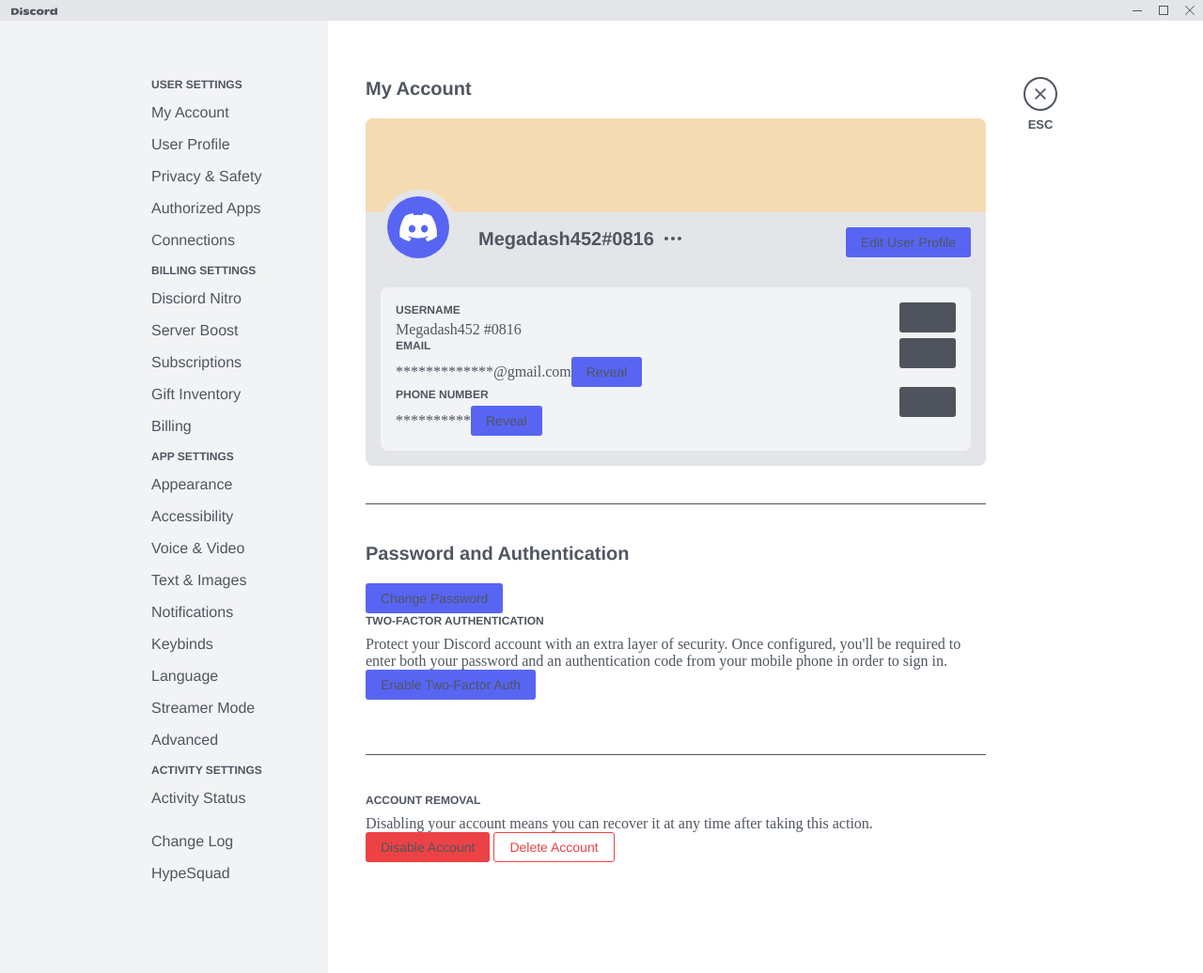
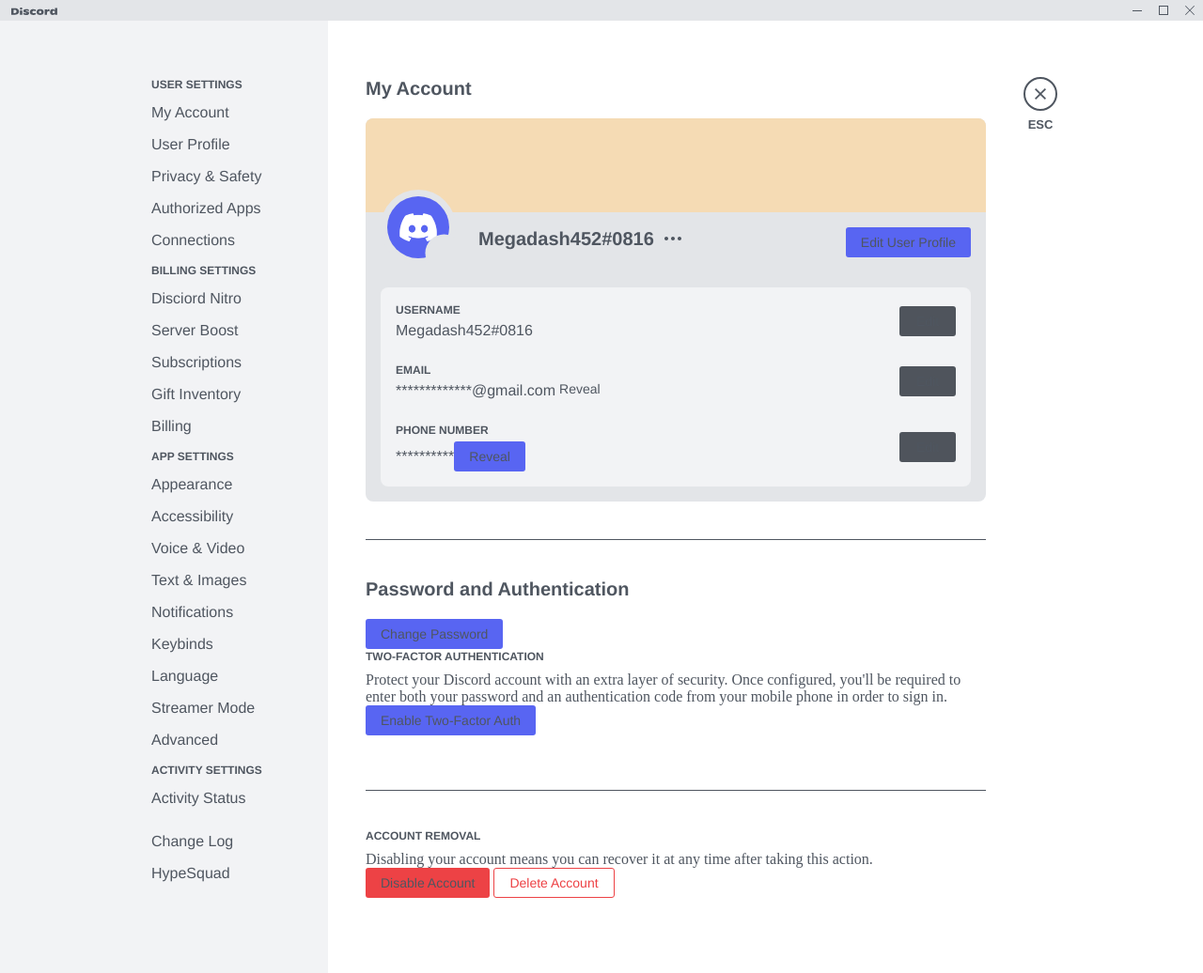
Before and after one commit to Megadash452/Discord-Theme-Maker, a PHP site: page /themes/settings/index.html in a window 1280 px wide. Shown: the whole page at 94% size. Run offline with PHP 8.4, Linux system fonts and the light colour scheme; style sheets or scripts are compiled from the project's sources.

Commit message:
styling settings

```diff
--- a/style/css/settings.css
+++ b/style/css/settings.css
@@ -25,55 +25,18 @@ body.dark {
   --active-col: #fff;
   --active-bg: #4f545c3d;
   --second-active-bg: #4f545c52;
+  --link-col: #00aff4;
   --scrollbar-col: var(--main-bg);
-  --scrollbar-bg: #2f3136;
+  --scrollbar-bg: #2e3338;
   --logo-col: #72767d;
   --logo-darker-col: #72767d4d;
   --divider-col: #ffffff0f;
 }
 
-::-webkit-scrollbar {
-  width: 16px;
-  height: 16px;
-}
-
-::-webkit-scrollbar-track {
-  background-color: #2e3338;
-}
-
-::-webkit-scrollbar-thumb {
-  min-height: 40px;
-  background-color: var(--scrollbar-col);
-}
-
-::-webkit-scrollbar-track, ::-webkit-scrollbar-thumb {
-  background-clip: padding-box;
-  border: 4px solid #0000;
-  border-radius: 8px;
-}
-
-::-webkit-scrollbar-corner {
-  background-color: #0000;
-}
-
-.thin-scroll::-webkit-scrollbar {
-  width: 8px;
-  height: 8px;
-}
-.thin-scroll::-webkit-scrollbar-track {
-  border-color: #0000;
-  background-color: #0000;
-  border: 2px solid #0000;
-}
-.thin-scroll::-webkit-scrollbar-thumb {
-  min-height: 40px;
-  background-color: var(--scrollbar-col);
-  background-clip: padding-box;
-  border: 2px solid #0000;
-  border-radius: 4px;
-}
-.thin-scroll::-webkit-scrollbar-corner {
-  background-color: #0000;
+header {
+  --col: $main-col;
+  color: var(--col);
+  background: var(--main-bg);
 }
 
 body {
@@ -105,14 +68,9 @@ body #top-bar button:active.close-app {
 }
 body #main-wrapper .sidebar .scroller {
   background: var(--secondary-bg);
-  scrollbar-color: #0000 #0000;
-}
-body #main-wrapper .sidebar .scroller:hover {
-  scrollbar-color: var(--scrollbar-col) #0000;
 }
 body #main-wrapper .content .scroller {
   background: var(--primary-bg);
-  scrollbar-color: var(--scrollbar-col) var(--scrollbar-bg);
 }
 body #main-wrapper .content .tools button {
   color: var(--primary-col);
@@ -164,26 +122,111 @@ body main#settings-content .account-info .user-info .name .tag {
 body main#settings-content .account-info .fields {
   background: var(--secondary-bg);
 }
+body main#settings-content .account-info .fields .content {
+  color: var(--active-col);
+}
+body main#settings-content .account-info .fields .content .tag {
+  color: var(--main-col);
+}
 body main#settings-content button {
   --col: #5865f2;
   color: var(--active-col);
   background: var(--col);
 }
+body main#settings-content button:hover {
+  --col: #4752c4;
+}
 body main#settings-content button.danger {
   --col: #ed4245;
+}
+body main#settings-content button.danger:hover {
+  --col: #c03537;
 }
 body main#settings-content button.edit {
   --col: #4f545c;
 }
+body main#settings-content button.edit:hover {
+  --cal: #5d6269;
+}
 body main#settings-content button.options {
-  --col: $main-col;
-  color: var(--col);
+  color: var(--main-col);
+}
+body main#settings-content button.reveal {
+  color: var(--link-col);
+}
+body main#settings-content button.options, body main#settings-content button.reveal {
   background: #0000;
 }
 body main#settings-content button.outline, body main#settings-content button.outlined {
   color: var(--col);
   border: 1px solid var(--col);
   background: #0000;
+}
+
+::-webkit-scrollbar {
+  width: 16px;
+  height: 16px;
+}
+
+::-webkit-scrollbar-track {
+  background-color: var(--scrollbar-bg);
+}
+
+::-webkit-scrollbar-thumb {
+  min-height: 40px;
+  background-color: var(--scrollbar-col);
+}
+
+::-webkit-scrollbar-track, ::-webkit-scrollbar-thumb {
+  background-clip: padding-box;
+  border: 4px solid #0000;
+  border-radius: 8px;
+}
+
+::-webkit-scrollbar-corner {
+  background-color: #0000;
+}
+
+.scroller {
+  scrollbar-color: var(--scrollbar-col) var(--scrollbar-bg);
+}
+
+.no-scroller {
+  scrollbar-width: none;
+}
+.no-scroller::-webkit-scrollbar {
+  width: 0;
+  height: 0;
+}
+
+.thin-scroller {
+  scrollbar-color: #0000 #0000;
+  scrollbar-width: thin;
+}
+.thin-scroller::-webkit-scrollbar {
+  width: 8px;
+  height: 8px;
+}
+.thin-scroller::-webkit-scrollbar-track {
+  border-color: #0000;
+  background-color: #0000;
+  border: 2px solid #0000;
+}
+.thin-scroller::-webkit-scrollbar-thumb {
+  min-height: 40px;
+  background-color: #0000;
+  background-clip: padding-box;
+  border: 2px solid #0000;
+  border-radius: 4px;
+}
+.thin-scroller::-webkit-scrollbar-corner {
+  background-color: #0000;
+}
+.thin-scroller:hover {
+  scrollbar-color: var(--scrollbar-col) #0000;
+}
+.thin-scroller:hover::webkit-scrollbar-thumb {
+  background-color: var(--scrollbar-col);
 }
 
 button[data-tooltip]::after, a[data-tooltip]::after {
@@ -278,7 +321,6 @@ h1, h2, h3, p {
   align-items: flex-start;
   justify-content: flex-start;
   overflow: hidden scroll;
-  scrollbar-width: auto;
 }
 #main-wrapper .content .tools {
   width: 60px;
@@ -450,6 +492,10 @@ main#settings-content .account-info .user-info img.avatar, main#settings-content
   right: auto;
   border: 7px solid;
   border-radius: 50%;
+  mask-image: url(#user-status-mask);
+  mask-type: luminance;
+  -webkit-mask-image: url(#user-status-mask);
+  -webkit-mask-type: luminance;
 }
 main#settings-content .account-info .user-info .name {
   margin: 0 0 6px 0;
@@ -478,6 +524,22 @@ main#settings-content .account-info .fields .field {
   display: flex;
   flex-direction: row;
   justify-content: space-between;
+  margin: 24px 0 0 0;
+}
+main#settings-content .account-info .fields .field:first-child {
+  margin: 0;
+}
+main#settings-content .account-info .fields .field .content {
+  font-family: Whitney, "Helvetica Neue", Helvetica, Arial, sans-serif;
+  font-size: 16px;
+  font-weight: 400;
+  line-height: 20px;
+  overflow: hidden;
+  white-space: nowrap;
+  text-overflow: ellipsis;
+}
+main#settings-content .account-info .fields .field .content .username, main#settings-content .account-info .fields .field .content .tag {
+  line-height: inherit;
 }
 main#settings-content .account-info .fields .field .data {
   flex: 1 1 auto;
@@ -487,5 +549,27 @@ main#settings-content .account-info .fields .field .data {
 main#settings-content .account-info .fields .field h5 {
   margin: 0 0 4px 0;
 }
+main#settings-content .account-info .fields .field button.edit {
+  margin: auto 0 auto;
+}
+main#settings-content .account-info .fields .field button.reveal {
+  width: auto;
+  min-width: 0;
+  height: auto;
+  min-height: 0;
+  display: inline;
+  padding: 0 4px 2px 4px;
+  top: -2px;
+  font-family: Whitney, "Helvetica Neue", Helvetica, Arial, sans-serif;
+  font-size: 14px;
+  font-weight: 500;
+  line-height: 16px;
+  overflow: hidden;
+  white-space: nowrap;
+  text-overflow: ellipsis;
+}
+main#settings-content .account-info .fields .field button.reveal:hover {
+  text-decoration: underline;
+}
 
 /*# sourceMappingURL=settings.css.map */
--- a/style/sass/base-theme.sass
+++ b/style/sass/base-theme.sass
@@ -25,51 +25,17 @@ body.dark
     --thirtiary-col: #8e9297
     --thirtiary-bg:  #292b2f
 
-    --hover-col: var(--primary-col)
-    --hover-bg: #4f545c29
-    --active-col: #fff
-    --active-bg: #4f545c3d
+    --hover-col:         var(--primary-col)
+    --hover-bg:         #4f545c29
+    --active-col:       #fff
+    --active-bg:        #4f545c3d
     --second-active-bg: #4f545c52
+    --link-col:           #00aff4
 
     --scrollbar-col: var(--main-bg)
     // TODO: change
-    --scrollbar-bg: #2f3136
+    --scrollbar-bg: #2e3338
 
     --logo-col:        #72767d
     --logo-darker-col: #72767d4d
     --divider-col:     #ffffff0f
-
-
-::-webkit-scrollbar
-    width: 16px
-    height: 16px
-::-webkit-scrollbar-track
-    background-color: #2e3338 // TODO:
-::-webkit-scrollbar-thumb
-    min-height:40px
-    background-color: var(--scrollbar-col)
-::-webkit-scrollbar-track, ::-webkit-scrollbar-thumb
-    background-clip: padding-box
-    border: 4px solid #0000
-    border-radius: 8px
-::-webkit-scrollbar-corner
-    background-color: #0000
-
-
-
-.thin-scroll
-    &::-webkit-scrollbar
-        width: 8px
-        height: 8px
-    &::-webkit-scrollbar-track
-        border-color: #0000
-        background-color: #0000
-        border: 2px solid #0000
-    &::-webkit-scrollbar-thumb
-        min-height: 40px
-        background-color: var(--scrollbar-col)
-        background-clip: padding-box
-        border: 2px solid #0000
-        border-radius: 4px
-    &::-webkit-scrollbar-corner
-        background-color: #0000
--- a/style/sass/settings.sass
+++ b/style/sass/settings.sass
@@ -3,29 +3,36 @@
 @import base-theme
 
 
+$main-col:      var(--main-col)      // #b9bbbe
+$main-bg:       var(--main-bg)       // #202225
+$primary-col:   var(--primary-col)   // #dcddde
+$primary-bg:    var(--primary-bg)    // #36393f
+$secondary-col: var(--secondary-col) // #8e9297
+$secondary-bg:  var(--secondary-bg)  // #2f3136
+$thirtiary-col: var(--thirtiary-col) // #8e9297
+$thirtiary-bg:  var(--thirtiary-bg)  // #292b2f
+
+$hover-col:        var(--hover-col)        // var(--primary-col)
+$hover-bg:         var(--hover-bg)         // #4f545c29
+$active-col:       var(--active-col)       // #fff
+$active-bg:        var(--active-bg)        // #4f545c3d
+$second-active-bg: var(--second-active-bg) // #4f545c52
+$link-col:         var(--link-col)         // #00aff4
+
+$scrollbar-col: var(--scrollbar-col) // var(--main-bg)
+$scrollbar-bg:  var(--scrollbar-bg)  // #2e3338
+
+$logo-col:        var(--logo-col)        // #72767d
+$logo-darker-col: var(--logo-darker-col) // #72767d4d
+$divider-col:     var(--divider-col)     // #ffffff0f
+
+
+header
+    --col: $main-col
+    color: var(--col)
+    background: $main-bg
+
 body
-    $main-col:      var(--main-col)      // #b9bbbe
-    $main-bg:       var(--main-bg)       // #202225
-    $primary-col:   var(--primary-col)   // #dcddde
-    $primary-bg:    var(--primary-bg)    // #36393f
-    $secondary-col: var(--secondary-col) // #8e9297
-    $secondary-bg:  var(--secondary-bg)  // #2f3136
-    $thirtiary-col: var(--thirtiary-col) // #8e9297
-    $thirtiary-bg:  var(--thirtiary-bg)  // #292b2f
-
-    $hover-col:  var(--hover-col)  // var(--primary-col)
-    $hover-bg:   var(--hover-bg)   // #4f545c29
-    $active-col: var(--active-col) // #fff
-    $active-bg:  var(--active-bg)  // #4f545c3d
-    $second-active-bg: var(--second-active-bg)
-
-    $scrollbar-col: var(--scrollbar-col) // var(--main-bg)
-    $scrollbar-bg:  var(--scrollbar-bg)  // #2f3136
-
-    $logo-col: var(--logo-col)               // #72767d
-    $logo-darker-col: var(--logo-darker-col) // #72767d4d
-    $divider-col: var(--divider-col)         // #ffffff0f
-
     color: $main-col
     background: $main-bg
 
@@ -52,12 +59,8 @@ body
         // background: $primary-bg
         .sidebar .scroller
             background: $secondary-bg
-            scrollbar-color: #0000 #0000
-            &:hover
-                scrollbar-color: $scrollbar-col #0000
         .content .scroller
             background: $primary-bg
-            scrollbar-color: $scrollbar-col $scrollbar-bg
         .content .tools
             button
                 color: $primary-col
@@ -99,22 +102,84 @@ body
                         color: $main-col
             .fields
                 background: $secondary-bg
+                .content
+                    color: $active-col
+                    .tag
+                        color: $main-col
         button
             --col: #5865f2
+            &:hover
+                --col: #4752c4
             &.danger
                 --col: #ed4245
+                &:hover
+                    --col: #c03537
             &.edit
                 --col: #4f545c
+                &:hover
+                    --cal: #5d6269
             &.options
-                --col: $main-col
-                color: var(--col)
+                color: $main-col
+            &.reveal
+                color: $link-col
+
+            &.options, &.reveal
                 background: #0000
+
             color: $active-col
             background: var(--col)
             &.outline, &.outlined
                 color: var(--col)
                 border: 1px solid var(--col)
                 background: #0000
+
+
+::-webkit-scrollbar
+    width: 16px
+    height: 16px
+::-webkit-scrollbar-track
+    background-color: $scrollbar-bg
+::-webkit-scrollbar-thumb
+    min-height:40px
+    background-color: $scrollbar-col
+::-webkit-scrollbar-track, ::-webkit-scrollbar-thumb
+    background-clip: padding-box
+    border: 4px solid #0000
+    border-radius: 8px
+::-webkit-scrollbar-corner
+    background-color: #0000
+
+.scroller
+    scrollbar-color: $scrollbar-col $scrollbar-bg
+.no-scroller
+    scrollbar-width: none
+    &::-webkit-scrollbar
+        width: 0
+        height: 0
+.thin-scroller
+    scrollbar-color: #0000 #0000
+    scrollbar-width: thin
+
+    &::-webkit-scrollbar
+        width: 8px
+        height: 8px
+    &::-webkit-scrollbar-track
+        border-color: #0000
+        background-color: #0000
+        border: 2px solid #0000
+    &::-webkit-scrollbar-thumb
+        min-height: 40px
+        background-color: #0000
+        background-clip: padding-box
+        border: 2px solid #0000
+        border-radius: 4px
+    &::-webkit-scrollbar-corner
+        background-color: #0000
+
+    &:hover
+        scrollbar-color: $scrollbar-col #0000
+        &::webkit-scrollbar-thumb
+            background-color: $scrollbar-col
 
 
 button, a
@@ -200,7 +265,6 @@ h1, h2, h3, p
             align-items: flex-start
             justify-content: flex-start
             overflow: hidden scroll
-            scrollbar-width: auto
 
         .tools
             width: 60px
@@ -208,7 +272,7 @@ h1, h2, h3, p
             position: relative
             padding: 60px 0 0 0
             margin: 0 21px 0 0
-            .container // TODO: may remove container wrapper
+            .container
                 position: fixed
                 display: flex
                 flex-direction: column
@@ -347,7 +411,11 @@ main#settings-content
                 +abs-pos(76px, auto, auto, 16px)
                 border: 7px solid
                 border-radius: 50%
-                // TODO: mask
+
+                mask-image: url(#user-status-mask)
+                mask-type: luminance
+                -webkit-mask-image: url(#user-status-mask) // ! TODO: doesnt work properly
+                -webkit-mask-type: luminance
 
             .name
                 margin: 0 0 6px 0
@@ -369,16 +437,34 @@ main#settings-content
             .field
                 display: flex
                 flex-direction: row
+                // align-items: center
                 justify-content: space-between
+                margin: 24px 0 0 0
+                &:first-child
+                    margin: 0
+
+                .content
+                    +font(16px, Whitney, 400, 20px)
+                    +ellipsis
+                    .username, .tag
+                        line-height: inherit
                 .data
                     flex: 1 1 auto
                     margin: 0 16px 0 0
                     overflow: hidden
                 h5
                     margin: 0 0 4px 0
-                .content
-                    //
-                    .username
-                        //
-                    .tag
-                        //
+                button.edit
+                    margin: auto 0 auto
+                button.reveal
+                    width: auto
+                    min-width: 0
+                    height: auto
+                    min-height: 0
+                    display: inline
+                    padding: 0 4px 2px 4px
+                    top: -2px // necessary
+                    +font(14px, Whitney, 500, 16px)
+                    +ellipsis
+                    &:hover
+                        text-decoration: underline
--- a/themes/channels/index.html
+++ b/themes/channels/index.html
@@ -29,6 +29,9 @@
             </mask>
             <mask id="user-status-small-mask">
                 <path d="m31.8865 17.9153c.075-.628.1135-1.2671.1135-1.9153 0-8.83656-7.1634-16-16-16-8.83656 0-16 7.16344-16 16 0 8.8366 7.16344 16 16 16 .6482 0 1.2873-.0385 1.9153-.1135-1.2045-1.6514-1.9153-3.686-1.9153-5.8865 0-5.5228 4.4772-10 10-10 2.2005 0 4.2351.7108 5.8865 1.9153z" fill="#fff"/>
+            </mask>
+            <mask id="user-status-big-mask">
+                <circle fill="black" cx="0.85" cy="0.85" r="0.175"></circle>
             </mask>
             <mask id="user-status-mobile-mask" width="32" height="32">
                 <rect x="0" y="0" width="100%" height="100%" fill="white"/>
--- a/themes/settings/index.html
+++ b/themes/settings/index.html
@@ -21,6 +21,58 @@
     </head>
 
     <body>
+        <svg style="position: absolute; z-index: -2;">
+            <mask id="user-status-mask" width="32" height="32" maskContentUnits="objectBoundingBox">
+                <rect x="0"  y="0"  width="100%" height="100%" fill="white"/>
+                <circle cx="0.84375" cy="0.84375" r="0.25" fill="black"/>
+            </mask>
+            <mask id="user-status-small-mask">
+                <path d="m31.8865 17.9153c.075-.628.1135-1.2671.1135-1.9153 0-8.83656-7.1634-16-16-16-8.83656 0-16 7.16344-16 16 0 8.8366 7.16344 16 16 16 .6482 0 1.2873-.0385 1.9153-.1135-1.2045-1.6514-1.9153-3.686-1.9153-5.8865 0-5.5228 4.4772-10 10-10 2.2005 0 4.2351.7108 5.8865 1.9153z" fill="#fff"/>
+            </mask>
+            <mask id="user-status-big-mask">
+                <circle cx="0.85" cy="0.85" r="0.175" fill="black"/>
+            </mask>
+            <mask id="user-status-mobile-mask" width="32" height="32">
+                <rect x="0" y="0" width="100%" height="100%" fill="white"/>
+                <rect x="0.59375" y="0.4375" width="0.5" height="0.65625" fill="black" rx="0.13125" ry="0.13125"/>
+            </mask>
+            <mask id="users-list-item-mask">
+                <path d="m22 18.6356c-2.1498 3.2334-5.8261 5.3644-10 5.3644-6.62742 0-12-5.3726-12-12 0-6.62742 5.37258-12 12-12 4.1739 0 7.8502 2.13102 10 5.36441-1.2637 1.90061-2 4.18212-2 6.63559 0 2.4535.7363 4.735 2 6.6356z" fill="#fff"/>
+            </mask>
+            <mask id="guild-upper-mask" width="48" height="48">
+                <rect x="0" y="0" width="100%" height="100%" fill="white"/>
+                <rect x="28" y="-4" width="24" height="24" fill="black" rx="12" ry="12"/>
+            </mask>
+            <mask id="guild-lower-1-mask" width="48" height="48">
+                <rect x="0" y="0" width="100%" height="100%" fill="white"/>
+                <rect x="28" y="28" width="24" height="24" fill="black" rx="12" ry="12"/>
+            </mask>
+            <mask id="guild-lower-2-mask" width="48" height="48">
+                <rect x="0" y="0" width="100%" height="100%" fill="white"/>
+                <rect x="22" y="28" width="30" height="24" fill="black" rx="12" ry="12"/>
+            </mask>
+            <mask id="guild-lower-3-mask" width="48" height="48">
+                <rect x="0" y="0" width="100%" height="100%" fill="white"/>
+                <rect x="14" y="28" width="38" height="24" fill="black" rx="12" ry="12"/>
+            </mask>
+            <mask id="guild-upper-lower-1-mask" width="48" height="48">
+                <rect x="0" y="0" width="100%" height="100%" fill="white"/>
+                <rect x="28" y="-4" width="24" height="24" fill="black" rx="12" ry="12"/>
+                <rect x="28" y="28" width="24" height="24" fill="black" rx="12" ry="12"/>
+            </mask>
+            <mask id="guild-upper-lower-2-mask" width="48" height="48">
+                <rect x="0" y="0" width="100%" height="100%" fill="white"/>
+                <rect x="28" y="-4" width="24" height="24" fill="black" rx="12" ry="12"/>
+                <rect x="22" y="28" width="30" height="24" fill="black" rx="12" ry="12"/>
+            </mask>
+            <mask id="guild-upper-lower-3-mask" width="48" height="48">
+                <rect x="0" y="0" width="100%" height="100%" fill="white"/>
+                <rect x="28" y="-4" width="24" height="24" fill="black" rx="12" ry="12"/>
+                <rect x="14" y="28" width="38" height="24" fill="black" rx="12" ry="12"/>
+            </mask>
+        </svg>
+
+
 
         <!-- Settings Templates -->
 
@@ -56,8 +108,7 @@
                         <div class="data">
                             <h5 class="title">Username</h5>
                             <div class="content">
-                                <span class="username">Megadash452</span>
-                                <span class="tag">#0816</span>
+                                <span class="username">Megadash452</span><span class="tag">#0816</span>
                             </div>
                         </div>
                         <button class="edit">Edit</button>
@@ -65,7 +116,7 @@
                     <div class="field">
                         <div class="data">
                             <h5 class="title">Email</h5>
-                            <div class="conent">
+                            <div class="content">
                                 <span>*************@gmail.com<button class="reveal">Reveal</button></span>
                             </div>
                         </div>
@@ -74,7 +125,7 @@
                     <div class="field">
                         <div class="data">
                             <h5 class="title">Phone Number</h5>
-                            <div class="conent">
+                            <div class="content">
                                 <span>**********<button>Reveal</button></span>
                             </div>
                         </div>
@@ -207,7 +258,7 @@
 
         <div id="main-wrapper">
             <section class="sidebar">
-                <div class="scroller thin-scroll">
+                <div class="scroller thin-scroller">
                     <nav id="settings-list">
 
                     </nav>
```
Also changed, not shown: style/css/base-theme.css (+2 -45 lines), style/css/main.css (+2 -45 lines), 3 other files.
